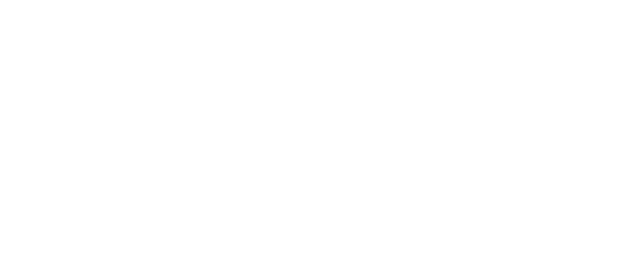
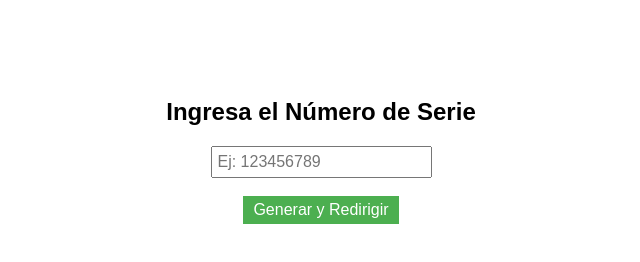
Before and after one commit to DeadBoyyy/qr-preload, a plain HTML site: page index.html in a window 1280 px wide. Shown: the whole page, without its empty margins (319-959 px from the left). Drawn offline with Linux system fonts and the light colour scheme.

Commit message:
Update index.html
Añadir interfaz para ingresar número de serie

```diff
--- a/index.html
+++ b/index.html
@@ -1,21 +1,58 @@
 <!DOCTYPE html>
 <html>
 <head>
-    <title>Precarga de Número de Serie</title>
+    <title>Generador de QR para Número de Serie</title>
+    <style>
+        body {
+            font-family: Arial, sans-serif;
+            display: flex;
+            flex-direction: column;
+            align-items: center;
+            padding: 20px;
+        }
+        .container {
+            text-align: center;
+            margin-top: 50px;
+        }
+        input {
+            padding: 5px;
+            font-size: 16px;
+        }
+        button {
+            padding: 5px 10px;
+            font-size: 16px;
+            background-color: #4CAF50;
+            color: white;
+            border: none;
+            cursor: pointer;
+        }
+        button:hover {
+            background-color: #45a049;
+        }
+    </style>
 </head>
 <body>
+    <div class="container">
+        <h2>Ingresa el Número de Serie</h2>
+        <input type="text" id="serialInput" placeholder="Ej: 123456789">
+        <br><br>
+        <button onclick="generateQR()">Generar y Redirigir</button>
+    </div>
+
     <script>
-        // Obtener el parámetro 'serial' de la URL
-        const urlParams = new URLSearchParams(window.location.search);
-        const serial = urlParams.get('serial');
-        if (serial) {
-            // Redirigir a la página de Canal Directo
-            window.location.href = 'https://webclientes.canaldirecto.com.ar/incidents/add';
-            // Usar setTimeout para asegurarse de que la página cargue antes de llenar el campo
-            setTimeout(() => {
-                // Llenar el campo con el número de serie
-                document.getElementById('NumeroDeSerie').value = serial;
-            }, 1000); // Ajusta el tiempo si es necesario
+        function generateQR() {
+            // Obtener el valor del input
+            const serial = document.getElementById('serialInput').value.trim();
+            if (serial) {
+                // Redirigir a la página de Canal Directo con el número de serie
+                window.location.href = 'https://webclientes.canaldirecto.com.ar/incidents/add';
+                // Usar setTimeout para llenar el campo después de que la página cargue
+                setTimeout(() => {
+                    document.getElementById('NumeroDeSerie').value = serial;
+                }, 1000); // Ajusta el tiempo si es necesario
+            } else {
+                alert("Por favor, ingresa un número de serie.");
+            }
         }
     </script>
 </body>
```
